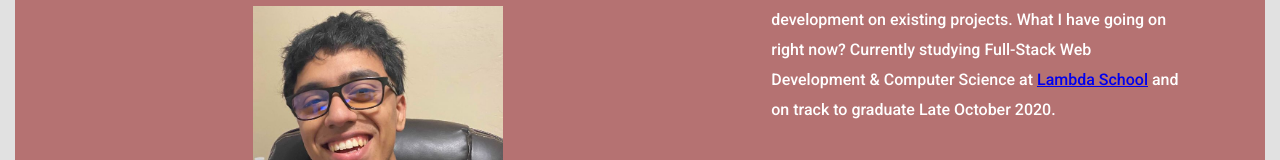
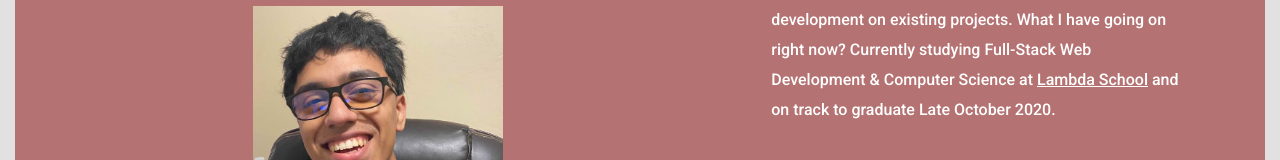
Before and after one commit to ErikRodriguez-webdev/port, a React (Create React App) app in the folder portfolio/: page / in a window 1280 px wide. Shown: the part 463-623 px from the top of the page. Built offline with nearby package versions, Linux system fonts and the light colour scheme.

Commit message:
• Adds class to anchor tag in home.js file • Styles anchor tag in home.js under app.css in home section

```diff
--- a/portfolio/src/App.css
+++ b/portfolio/src/App.css
@@ -201,6 +201,10 @@ footer {
   display: flex;
   justify-content: center;
   align-items: center;
+}
+
+.homeSchoolLink {
+  color: #ffffff;
 }
 
 /* Home media queries starts here */
--- a/portfolio/src/components/Home.js
+++ b/portfolio/src/components/Home.js
@@ -32,7 +32,7 @@ const Home = () => {
             <p>
               I have an interest in starting new projects or help further
               development on existing projects. What I have going on right now?
-              Currently studying Full-Stack Web Development {"&"} Computer Science at <a href="https://lambdaschool.com/" target="_blank" rel="noopener noreferrer" >Lambda School</a> and
+              Currently studying Full-Stack Web Development {"&"} Computer Science at <a href="https://lambdaschool.com/" target="_blank" rel="noopener noreferrer" className="homeSchoolLink">Lambda School</a> and
               on track to graduate Late October 2020.
             </p>
             <div className="homeContactBtn">
```
